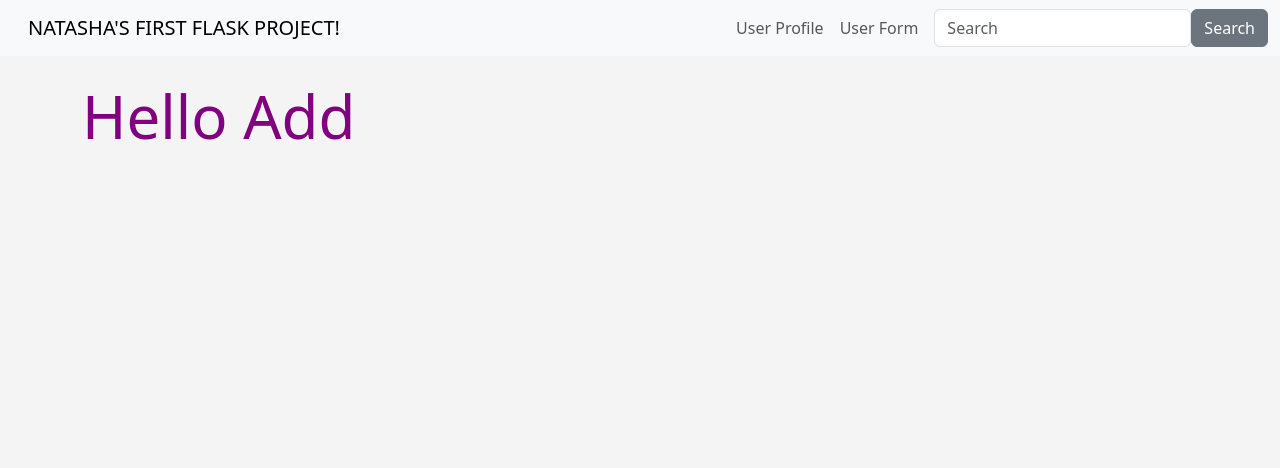
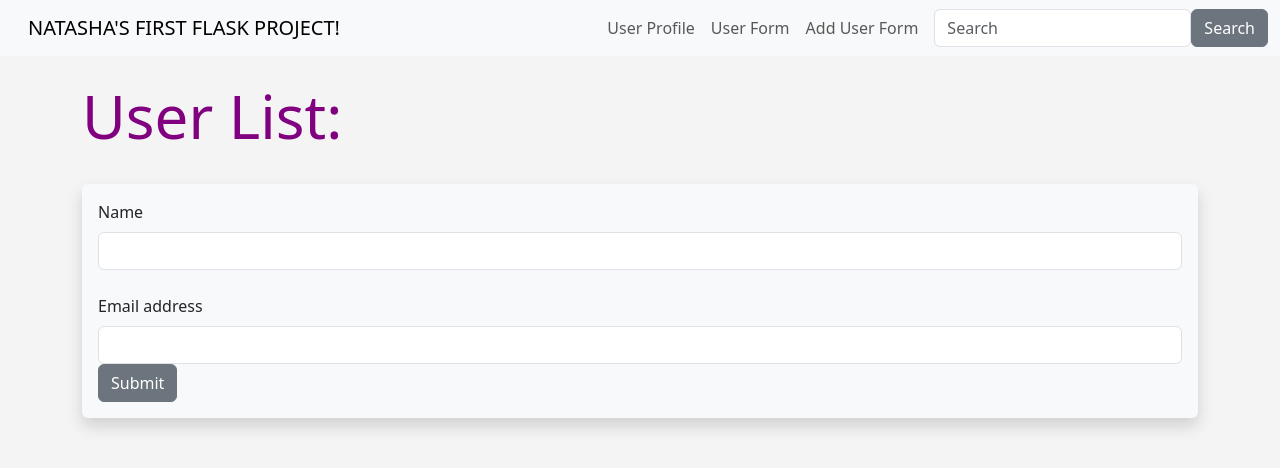
Before and after one commit to Beloved6883/flask_project_tutorial, a Flask app: page /user/add in a window 1280 px wide. Shown: the top 468 px of the page. Run offline with Flask 3, Linux system fonts and the light colour scheme.

Commit message:
Created Users Database with SQLite. Added a user form to the website that collects name and email adds them to the database.

```diff
--- a/hello.py
+++ b/hello.py
@@ -2,19 +2,45 @@ from flask import Flask, render_template, flash
 from flask_wtf import FlaskForm
 from wtforms import StringField, SubmitField
 from wtforms.validators import DataRequired
+from flask_sqlalchemy import SQLAlchemy
+from datetime import datetime
+
 
 # Create a Flask instance
 
 app = Flask(__name__)
 
+# Add User Database (SQLite)
+app.config['SQLALCHEMY_DATABASE_URI'] = 'sqlite:///users.db'
+
 # Create CRSF token
 app.config['SECRET_KEY'] = "my super secret key"
+
+#Initialize the Database
+app.app_context().push()
+db = SQLAlchemy(app)
+
+#Create a Model
+class Users(db.Model):
+   id = db.Column(db.Integer, primary_key=True)
+   name = db.Column(db.String(200), nullable=False)
+   email = db.Column(db.String(120), nullable=False, unique=True)
+   date_added = db.Column(db.DateTime, default=datetime.now)
+
+   # Create a String
+   def __repr__(self):
+      return '<Name %r>' % self.name
 
 # Create a Form Class
 class NamerForm(FlaskForm):
    name = StringField("What's Your Name?", validators=[DataRequired()])
    submit = SubmitField('Submit')
 
+
+class UserForm(FlaskForm):
+   name = StringField("Name", validators=[DataRequired()])
+   email = StringField("Email address", validators=[DataRequired()])
+   submit = SubmitField('Submit')
 
 # Create a route decorator
 
@@ -27,12 +53,27 @@ class NamerForm(FlaskForm):
 #title - capitalizes the first letter of each word in a string
 #trim - removes trailing spaces
 
+@app.route('/user/add', methods=['GET','POST'])
+def add_user():
+   name = None
+   form = UserForm()
+   #Validate Form
+   if form.validate_on_submit():
+      user = Users.query.filter_by(email=form.email.data).first()
+      if user is None:
+         user = Users(name=form.name.data, email = form.email.data)
+         db.session.add(user)
+         db.session.commit()
+      name =form.name.data
+      form.name.data = ""
+      form.email.data = ""
+      flash("User Added Sucessfully!")
+   our_users = Users.query.order_by(Users.date_added)
+   return render_template("add_user.html", form=form,
+                          name=name,
+                          our_users=our_users)
 
 @app.route('/')
-
-# def index():
-#     return "<h1>Hello World!</h1>"
-
 def index():
     first_name = "Natasha"
     stuff = "this is bold text"
--- /dev/null
+++ b/templates/add_user.html
@@ -0,0 +1,49 @@
+{% extends 'base.html' %}
+
+{% block content%}
+
+{% for message in get_flashed_messages() %}
+
+    <div class="alert alert alert-success alert-dismissible fade show" role="alert">
+        {{ message }}
+        <button type="button" class="btn-close" data-bs-dismiss="alert" aria-label="Close"></button>
+    </div>
+
+{% endfor %}
+
+{% if name %}
+    <h1>User Added</h1>
+    <table class="table table-hover table-bordered table-striped">
+    {%  for our_user in our_users %}
+    <tr>
+    <td>{{ our_user.id }}. {{ our_user.name }} -
+    {{ our_user.email }}</td><br/>
+    </tr>
+{% endfor %}
+</table>
+    <br/>
+
+
+
+{% else %}
+    <h1>User List:</h1>
+    <br/>
+<div class="shadow p-3 mb-5 bg-body-tertiary rounded">
+    <form method ="POST">
+        {{ form.hidden_tag() }}
+        {{ form.name.label(class="form-label") }}
+        {{ form.name(class="form-control") }}
+        <br/>
+        {{ form.email.label(class="form-label") }}
+        {{ form.email(class="form-control") }}
+        {{ form.submit(class="btn btn-secondary") }}
+
+
+    </form>
+</div>
+<br/>
+<br/>
+
+{% endif %}
+
+{% endblock %}
--- a/templates/navbar.html
+++ b/templates/navbar.html
@@ -15,6 +15,10 @@
             <a class="nav-link" href="{{ url_for('name') }}">User Form</a>
           </li>
 
+          <li class="nav-item">
+            <a class="nav-link" href="{{ url_for('add_user') }}">Add User Form</a>
+          </li>
+
         </ul>
         <form class="d-flex" role="search">
           <input class="form-control me-2" type="search" placeholder="Search" aria-label="Search">
```
Also changed, not shown: instance/users.db (added), 1 other file.
